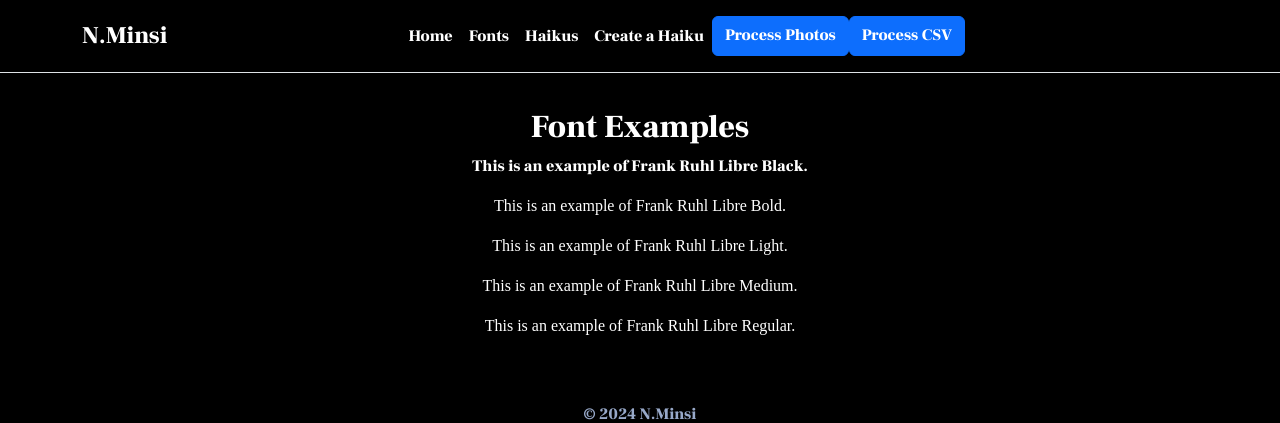
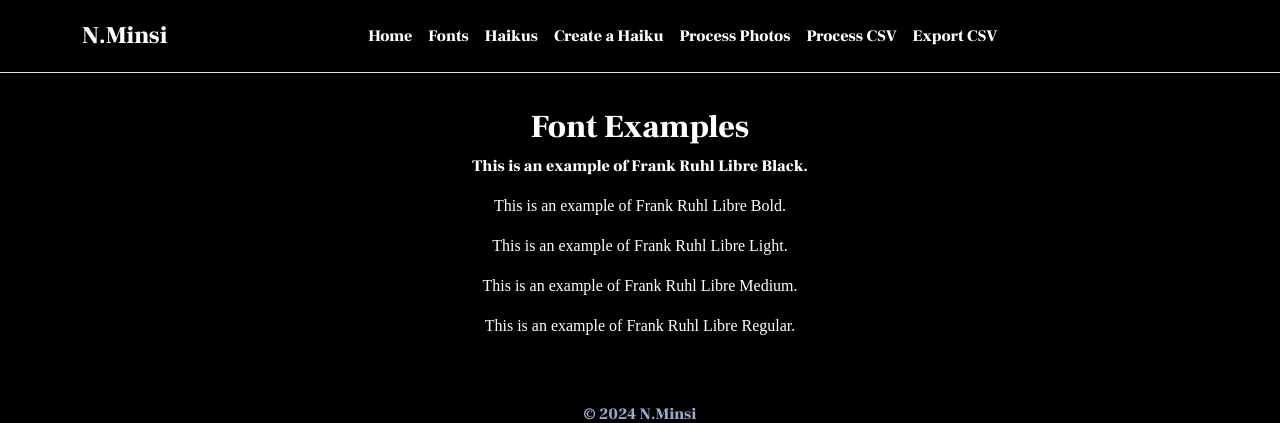
Before and after one commit to Episode353/nminsi, a Django app: page /fonts/ in a window 1280 px wide. Shown: the top 423 px of the page. Run offline with Django 5.2, Linux system fonts and the light colour scheme.

Commit message:
added download csv button

```diff
--- a/nminsi/base/templates/base.html
+++ b/nminsi/base/templates/base.html
@@ -119,8 +119,9 @@
                             <li><a href="{% url 'haikus' %}" class="nav-link px-2">Haikus</a></li>
                             <li><a href="{% url 'haiku_create' %}" class="nav-link px-2">Create a Haiku</a></li>
                                                         <!-- Somewhere in your template -->
-                            <a href="{% url 'process_photos' %}" class="btn btn-primary">Process Photos</a>
-                            <a href="{% url 'process_csv' %}" class="btn btn-primary">Process CSV</a>
+                            <li><a href="{% url 'process_photos' %}" class="nav-link px-2">Process Photos</a></li>
+                            <li><a href="{% url 'process_csv' %}" class="nav-link px-2">Process CSV</a></li>
+                            <li><a href="{% url 'export_csv' %}" class="nav-link px-2">Export CSV</a></li>
 
                         </ul>
                     </div>
--- a/nminsi/base/urls.py
+++ b/nminsi/base/urls.py
@@ -13,6 +13,7 @@ urlpatterns = [
     path('fonts/', views.fonts, name='fonts'),
     path('process_photos/', views.process_photos, name='process_photos'),
     path('process_csv/', views.process_csv, name='process_csv'),
+    path('export_csv/', views.export_csv, name='export_csv'),
 ]
 
 
--- a/nminsi/base/views.py
+++ b/nminsi/base/views.py
@@ -207,3 +207,43 @@ def process_csv(request):
 
         return render(request, 'process_csv.html', {'updates': updates})
     return render(request, 'process_csv.html')
+
+import csv
+from django.http import HttpResponse
+from .models import Photo, Haiku
+
+def export_csv(request):
+    # Create the HttpResponse object with the appropriate CSV header.
+    response = HttpResponse(content_type='text/csv')
+    response['Content-Disposition'] = 'attachment; filename="photos_export.csv"'
+
+    writer = csv.writer(response)
+
+    # Write CSV headers (adjust this to match your import format)
+    writer.writerow(['#', 'File Name', 'Discard', 'Done', 'Wbord', 'Insta', 'X', 'Folder', 'Gallery', 'Haiku', 'Author'])
+
+    # Query the database for all Photo records
+    photos = Photo.objects.all()
+
+    for photo in photos:
+        # Get associated haiku if it exists
+        haiku = Haiku.objects.filter(photo=photo).first()
+        haiku_text = haiku.text if haiku else ''
+        haiku_author = haiku.author if haiku else ''
+
+        # Write each photo's data into a row (match the import format)
+        writer.writerow([
+            photo.number,
+            photo.photo.name,
+            'TRUE' if photo.discard else 'FALSE',
+            'TRUE' if photo.done else 'FALSE',
+            'TRUE' if photo.wbord else 'FALSE',
+            'TRUE' if photo.insta else 'FALSE',
+            'TRUE' if photo.x else 'FALSE',
+            'TRUE' if photo.folder else 'FALSE',
+            'TRUE' if photo.gallery else 'FALSE',
+            haiku_text,
+            haiku_author
+        ])
+
+    return response
```
Also changed, not shown: nminsi/db.sqlite3.
